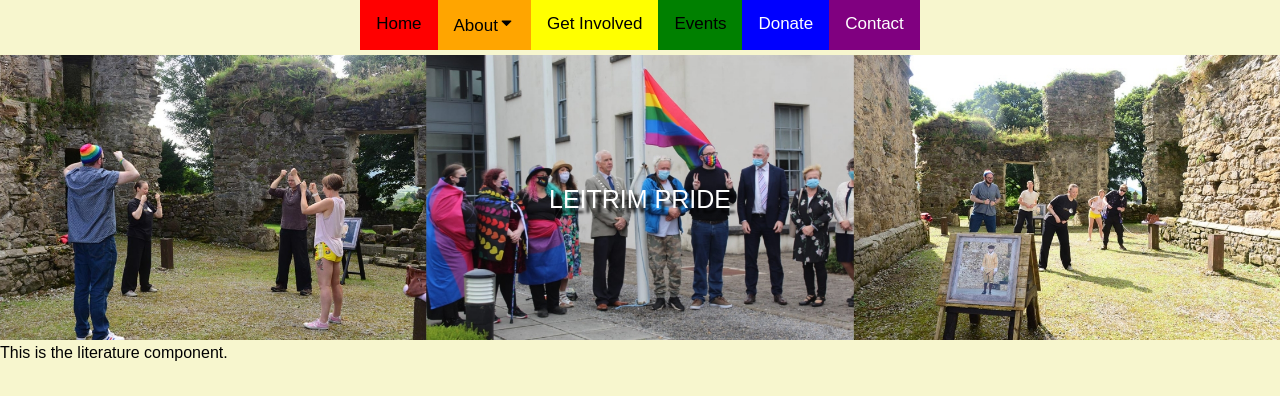
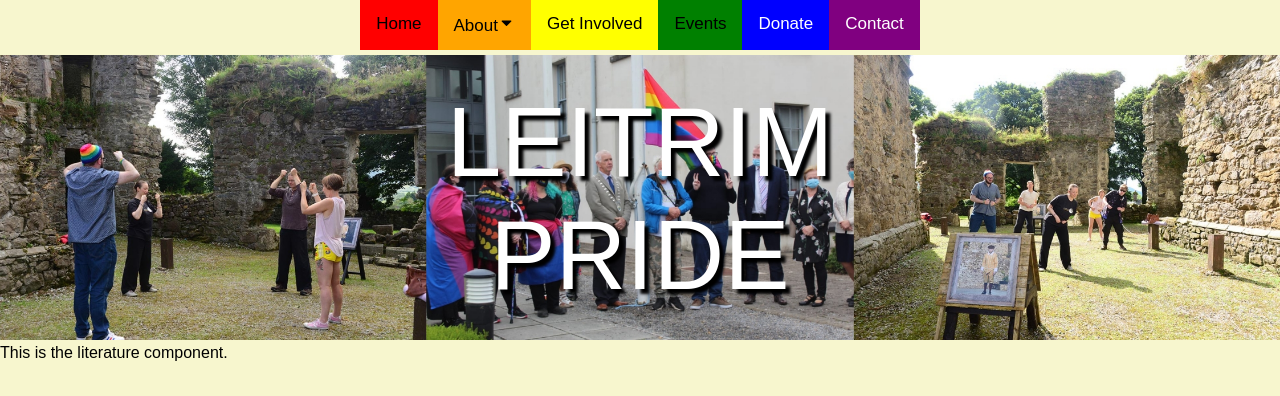
Before and after one commit to Jacobs1986/leitrim-pride, a React (Create React App) app: page / in a window 1280 px wide. Shown: the top 396 px of the page. Built offline with nearby package versions, Linux system fonts and the light colour scheme; the HTML template or start-up script is replaced by a standard one.

Commit message:
Created breakpoints

```diff
--- a/src/components/homePage/homePage-styles.css
+++ b/src/components/homePage/homePage-styles.css
@@ -15,3 +15,35 @@
     font-size: 25px;
     text-shadow: 5px 5px 3px black;
 }
+
+/* Small screen styling */
+@media screen and (min-width: 600px) {
+    /* Banner Overlay */
+    .homePageBannerOverlay {
+        font-size: 45px;
+    }
+}
+
+/* Medium screen styling */
+@media screen and (min-width: 768px) {
+    /* Banner Overlay */
+    .homePageBannerOverlay {
+        font-size: 56px;
+    }
+}
+
+/* Large screen styling */
+@media screen and (min-width: 992px) {
+    /* Banner Overlay */
+    .homePageBannerOverlay {
+        font-size: 81px;
+    }
+}
+
+/* Extra large screen styling */
+@media screen and (min-width: 1200px) {
+    /* Banner Overlay */
+    .homePageBannerOverlay {
+        font-size: 98px;
+    }
+}
```
